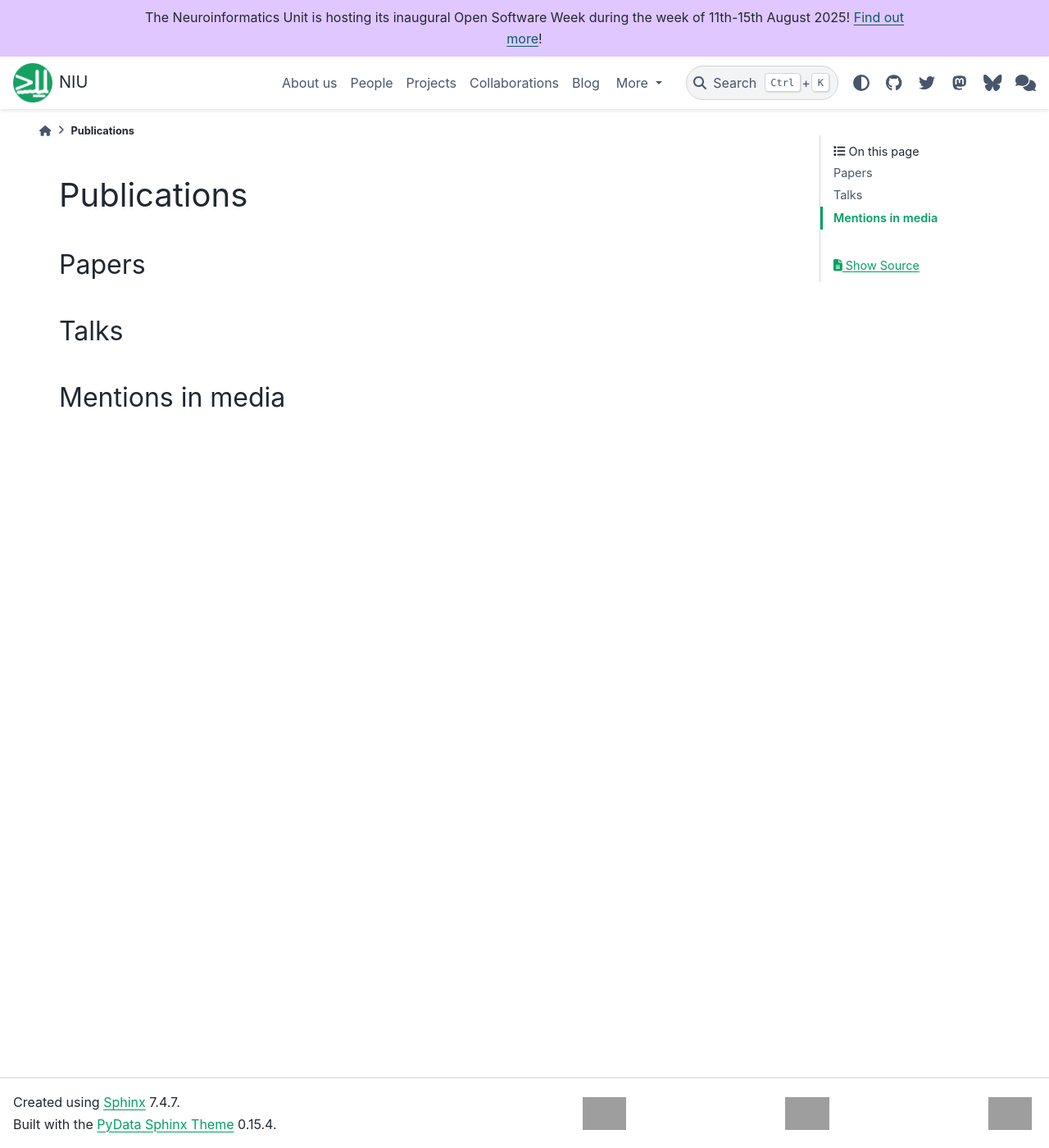
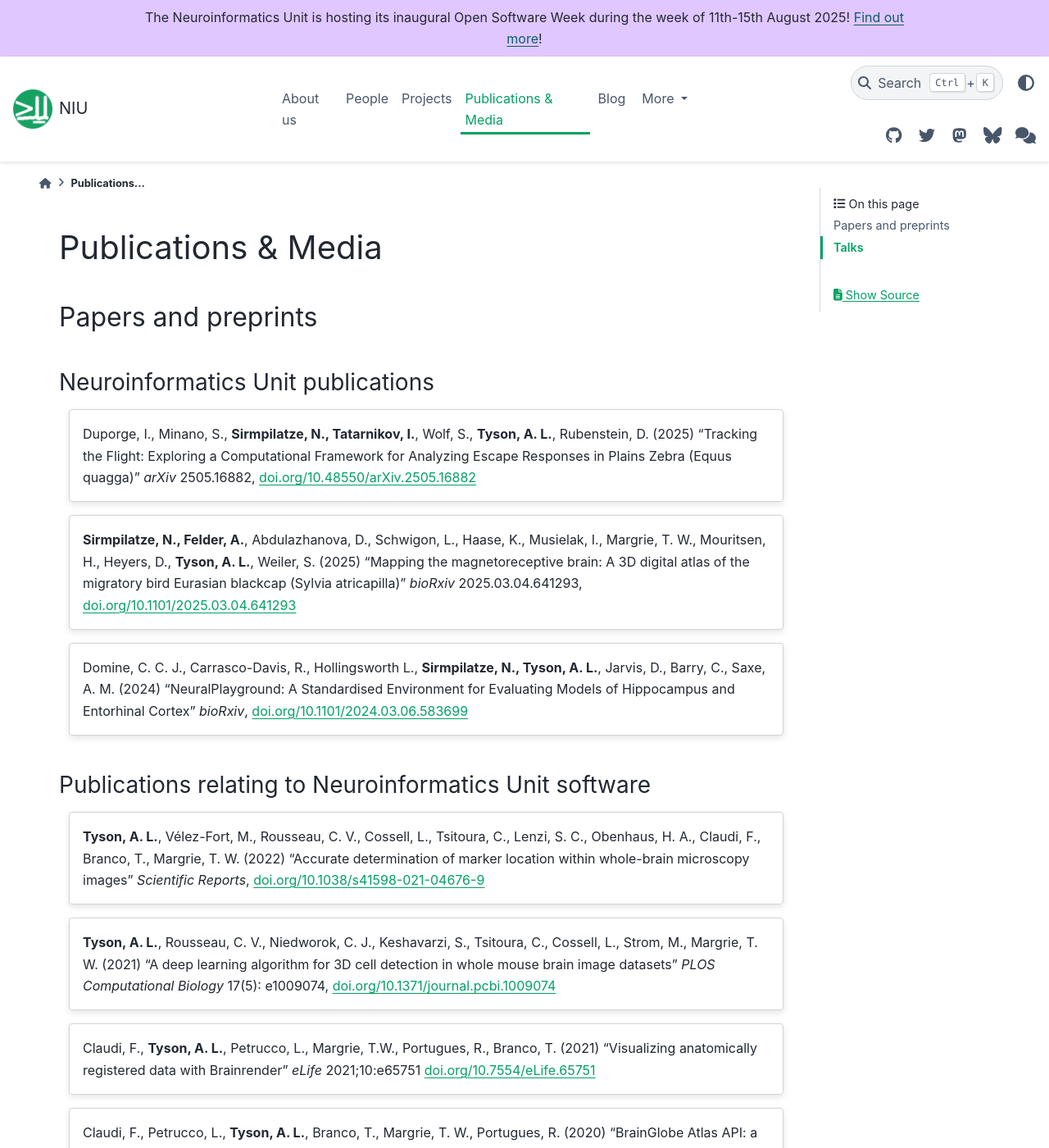
Before and after one commit to neuroinformatics-unit/neuroinformatics-unit.github.io, a Sphinx documentation site: the page built from docs/source/publications.md, in a window 1280 px wide and 1400 px high. Shown: the whole window at 82% size. Built offline with Sphinx 7.4.7 and the PyData theme 0.15.4, drawn with Linux system fonts in a browser that asks for light colours; nearby versions of some CDN libraries; some of the changed text lies outside the part shown; grey boxes are pictures that could not be loaded.

Commit message:
Add publications and media section

```diff
--- a/docs/source/publications.md
+++ b/docs/source/publications.md
@@ -1,7 +1,77 @@
-# Publications
+# Publications & Media
 
-## Papers
+## Papers and preprints
+
+### Neuroinformatics Unit publications
+::::{grid} 1 1 1 1
+:gutter: 3
+
+:::{grid-item-card}
+:link: https://doi.org/10.48550/arXiv.2505.16882
+Duporge, I., Minano, S., **Sirmpilatze, N., Tatarnikov, I.**, Wolf, S., **Tyson, A. L.**, Rubenstein, D. (2025) "Tracking the Flight: Exploring a Computational Framework for Analyzing Escape Responses in Plains Zebra (Equus quagga)" *arXiv* 2505.16882, doi.org/10.48550/arXiv.2505.16882
+:::
+
+:::{grid-item-card}
+:link: https://doi.org/10.1101/2025.03.04.641293
+**Sirmpilatze, N., Felder, A.**, Abdulazhanova, D., Schwigon, L., Haase, K., Musielak, I., Margrie, T. W., Mouritsen, H., Heyers, D., **Tyson, A. L.**, Weiler, S. (2025) "Mapping the magnetoreceptive brain: A 3D digital atlas of the migratory bird Eurasian blackcap (Sylvia atricapilla)" *bioRxiv* 2025.03.04.641293, doi.org/10.1101/2025.03.04.641293
+:::
+
+:::{grid-item-card}
+:link: https://doi.org/10.1101/2024.03.06.583699
+Domine, C. C. J., Carrasco-Davis, R., Hollingsworth L., **Sirmpilatze, N., Tyson, A. L.**, Jarvis, D., Barry, C., Saxe, A. M. (2024) “NeuralPlayground: A Standardised Environment for Evaluating Models of Hippocampus and Entorhinal Cortex” *bioRxiv*, doi.org/10.1101/2024.03.06.583699
+:::
+::::
+
+### Publications relating to Neuroinformatics Unit software
+
+::::{grid} 1 1 1 1
+:gutter: 3
+
+:::{grid-item-card}
+:link: https://doi.org/10.1038/s41598-021-04676-9
+**Tyson, A. L.**, Vélez-Fort, M., Rousseau, C. V., Cossell, L., Tsitoura, C., Lenzi, S. C., Obenhaus, H. A., Claudi, F., Branco, T., Margrie, T. W. (2022) "Accurate determination of marker location within whole-brain microscopy images" *Scientific Reports*, doi.org/10.1038/s41598-021-04676-9
+:::
+
+:::{grid-item-card}
+:link: https://doi.org/10.1371/journal.pcbi.1009074
+**Tyson, A. L.**, Rousseau, C. V., Niedworok, C. J., Keshavarzi, S., Tsitoura, C., Cossell, L., Strom, M., Margrie, T. W. (2021) "A deep learning algorithm for 3D cell detection in whole mouse brain image datasets" *PLOS Computational Biology* 17(5): e1009074, doi.org/10.1371/journal.pcbi.1009074
+:::
+
+:::{grid-item-card}
+:link: https://doi.org/10.7554/eLife.65751
+Claudi, F., **Tyson, A. L.**, Petrucco, L., Margrie, T.W., Portugues, R., Branco, T. (2021) "Visualizing anatomically registered data with Brainrender" *eLife* 2021;10:e65751 doi.org/10.7554/eLife.65751
+:::
+
+:::{grid-item-card}
+:link: https://doi.org/10.21105/joss.02668
+Claudi, F., Petrucco, L., **Tyson, A. L.**, Branco, T., Margrie, T. W., Portugues, R. (2020) "BrainGlobe Atlas API: a common interface for neuroanatomical atlases" *Journal of Open Source Software* 5(54), 2668 doi.org/10.21105/joss.02668
+:::
+
+::::
 
 ## Talks
 
-## Mentions in media
+::::{grid} 1 1 1 1
+:gutter: 3
+
+:::{grid-item-card} movement: A Python toolbox for analysing animal body movements
+:link: https://youtu.be/GXBQsqqZZTg?si=0bt5Q_lGY8GXw6dx
+Niko Sirmpilatze, ABIDE seminar, Febuary 2025
+:::
+
+:::{grid-item-card} Aligning spikes to histology with BrainGlobe
+:link: https://youtu.be/ck-2vNR7qwo?si=awOA9sEw7xRl9-Nf
+Alessandro Felder, UCL Neuropixels course, October 2024
+:::
+
+:::{grid-item-card} Aligning spikes to histology with BrainGlobe
+:link: https://www.youtube.com/watch?v=JQ-vYx42L6s
+Adam Tyson, UCL Neuropixels course, October 2023
+:::
+
+:::{grid-item-card} BrainGlobe: a Python ecosystem for computational (neuro)anatomy
+:link: https://www.youtube.com/watch?v=Ndsssf_gHns
+Adam Tyson, World Wide Series | Open Neuroscience, May 2021
+:::
+
+::::
```
Also changed, not shown: docs/source/index.md (+2 -1 lines).
